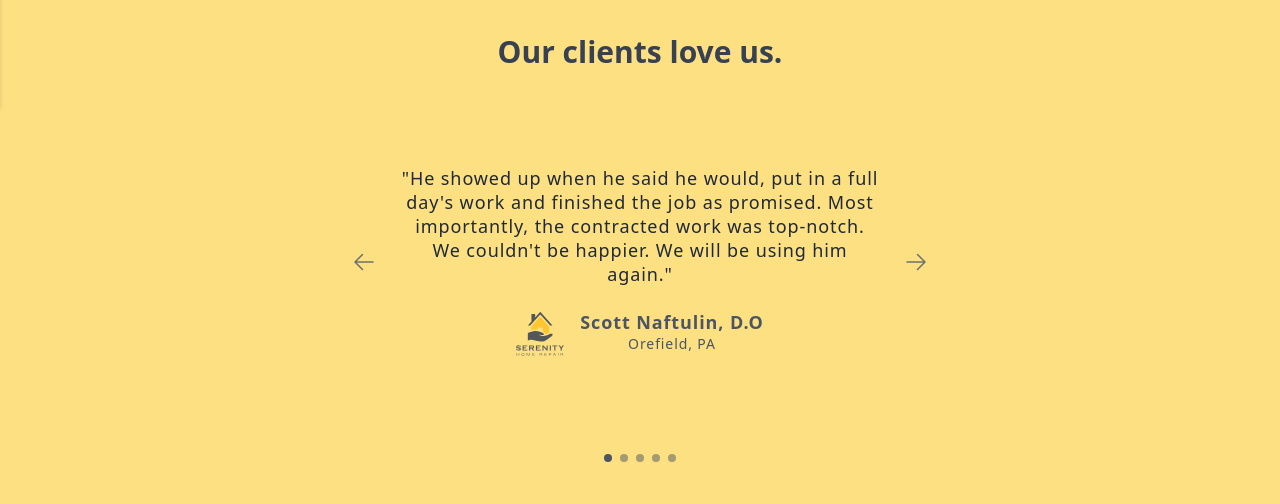
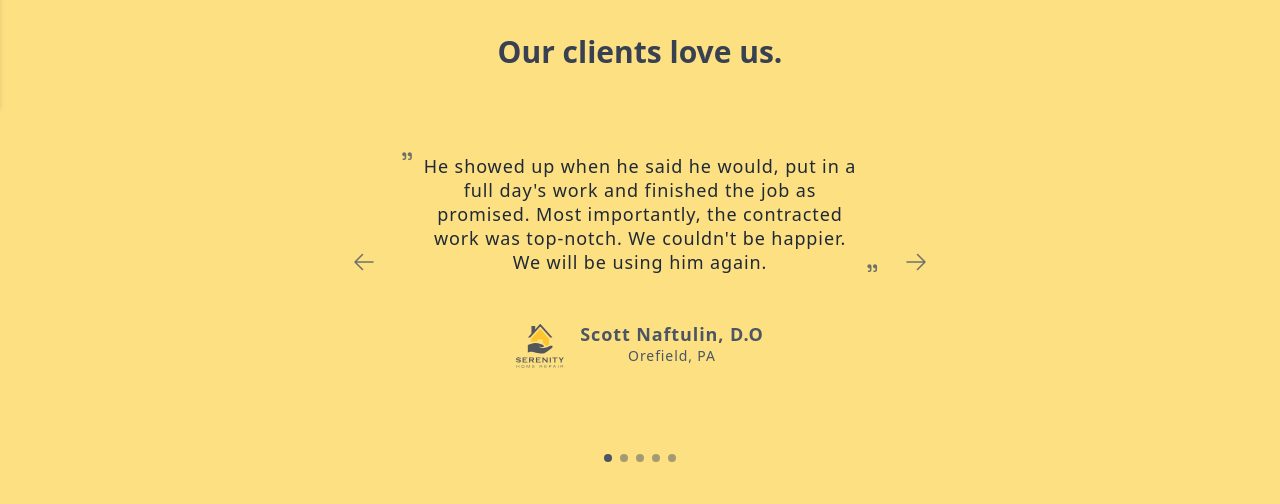
Before and after one commit to jeklnd/serenity, a Next.js app: page / in a window 1280 px wide. Shown: the part 694-1198 px from the top of the page. Built offline with nearby package versions, Linux system fonts and the light colour scheme.

Commit message:
feat: toggle slider on click and swipe style: add styles

```diff
--- a/src/components/TestimonialSlider/TestimonialSlider.jsx
+++ b/src/components/TestimonialSlider/TestimonialSlider.jsx
@@ -5,6 +5,7 @@ import { testimonials } from "./data.js";
 import Heading from "./Heading.jsx";
 import { LeftArrow, RightArrow } from "./CarouselArrows.jsx";
 import CarouselDots from "./CarouselDots.jsx";
+import QuotationMark from "./QuotationMark.jsx";
 
 export default function TestimonialSlider() {
     const [isVisibleIndex, setIsVisibleIndex] = useState(0);
@@ -18,29 +19,43 @@ export default function TestimonialSlider() {
             ? setIsVisibleIndex(isVisibleIndex - 1)
             : setIsVisibleIndex(testimonials.length - 1);
     };
+    const [xPosition, setXPosition] = useState(null);
 
     return (
-        <section id="testimonials" className="bg-sy-400/80 px-4 py-14 min-h-[42rem] sm:min-h-[24rem]">
+        <section
+            id="testimonials"
+            className="bg-sy-400/80 px-4 py-14 min-h-[42rem] sm:min-h-[24rem]"
+        >
             <Heading />
             <div className="container mx-auto flex justify-center items-stretch text-center max-w-xl min-h-[32rem] sm:min-h-[24rem]">
                 <LeftArrow decrement={decrement} />
 
-                <ul className="flex py-6 px-2 sm:px-6 items-center">
+                <ul
+                    className="flex py-12 px-2 sm:px-6 items-center"
+                    onTouchStart={(e) => {
+                        setXPosition(e.changedTouches[0].clientX);
+                    }}
+                    onTouchEnd={(e) => {
+                        if (e.changedTouches[0].clientX < xPosition) {
+                            increment();
+                        } else {
+                            decrement();
+                        }
+                    }}
+                >
                     {testimonials.map((testimonial, index) => {
                         return (
-                            index === isVisibleIndex && (
                             <li
                                 key={index}
-                                    className="flex flex-col gap-6 text-gray-800 tracking-wider leading-6 text-lg font-light"
+                                data-visible={index === isVisibleIndex}
+                                className="hidden data-[visible=true]:flex data-[visible=false]:opacity-0 flex-col gap-12 text-gray-800 tracking-wider leading-6 text-lg font-light transition"
                             >
-                                    <div>
-                                        {/* <div className="text-5xl text-sy-800 font-bold">
-                                            &quot;
-                                        </div> */}
-                                        <p>&quot;{testimonial.text}&quot;</p>
-                                        {/* <div className="text-5xl text-sy-800 font-bold">
-                                            &quot;
-                                        </div> */}
+                                <div className="flex [&>*:last-child]:self-end gap-2">
+                                    <QuotationMark />
+                                    <p className="text-md">
+                                        {testimonial.text}
+                                    </p>
+                                    <QuotationMark />
                                 </div>
 
                                 <div className="flex justify-center gap-4">
@@ -59,13 +74,15 @@ export default function TestimonialSlider() {
                                     </div>
                                 </div>
                             </li>
-                            )
                         );
                     })}
                 </ul>
                 <RightArrow increment={increment} />
             </div>
-            <CarouselDots isVisibleIndex={isVisibleIndex} />
+            <CarouselDots
+                isVisibleIndex={isVisibleIndex}
+                onViewTestimonial={setIsVisibleIndex}
+            />
         </section>
     );
 }
```
Lines whose indentation alone changed are shown as unchanged.
